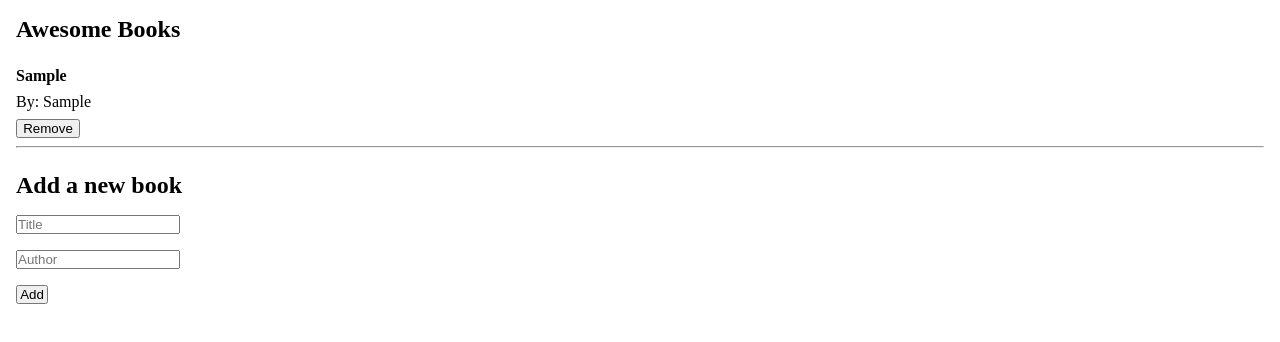
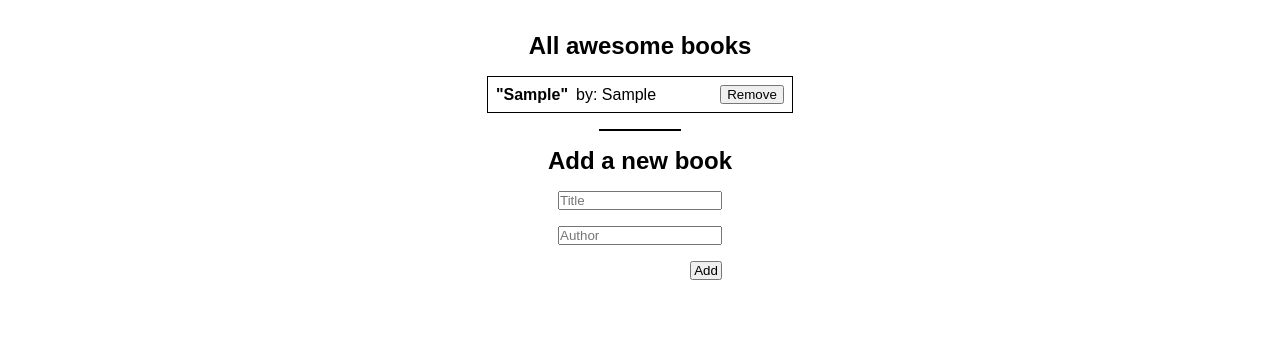
Before and after one commit to albertkantwi/Awesome_Books, a plain HTML site: page index.html in a window 1280 px wide. Both pictures are taken after typing "Sample", "Sample" into the empty fields and a click on the button "Add". Drawn offline with Linux system fonts and the light colour scheme.

Commit message:
Fix CSS layout

```diff
--- a/class.js
+++ b/class.js
@@ -8,22 +8,26 @@ class BookCollection {
       bookListDiv.innerHTML = '';
 
       this.books.forEach((book, index) => {
+        const booksContainerDiv = document.createElement('div');
+        booksContainerDiv.classList.add('books-container');
         const bookDiv = document.createElement('div');
         bookDiv.classList.add('book-details');
         bookDiv.innerHTML = `
-          <strong>${book.title}</strong> By: ${book.author}
+        <strong>"${book.title}"</strong> by: ${book.author}
         `;
 
+        const removeDiv = document.createElement('div');
         const removeBtn = document.createElement('button');
         removeBtn.classList.add('remove-btn');
         removeBtn.textContent = 'Remove';
         removeBtn.addEventListener('click', () => this.removeBook(index));
 
-        const hr = document.createElement('hr');
+        removeDiv.appendChild(removeBtn);
 
-        bookDiv.appendChild(removeBtn);
-        bookDiv.appendChild(hr);
-        bookListDiv.appendChild(bookDiv);
+        booksContainerDiv.appendChild(bookDiv);
+        booksContainerDiv.appendChild(removeDiv);
+
+        bookListDiv.appendChild(booksContainerDiv);
       });
     }
 
--- a/index.html
+++ b/index.html
@@ -9,8 +9,9 @@
 <body>
     <section>
         <main class="main">
-            <h1>Awesome Books</h1>
+            <h1>All awesome books</h1>
             <div class="books-list"></div>
+            <hr>
             <h1>Add a new book</h1>
             <form class="addForm">
                 <label for="title" hidden>Title:</label>
@@ -21,6 +22,6 @@
             </form>
         </main>
     </section>
-       <script src="class.js"></script>
+    <script src="class.js"></script>
 </body>
 </html>
--- a/style.css
+++ b/style.css
@@ -6,8 +6,15 @@
 .main {
   display: flex;
   flex-direction: column;
+  align-items: center;
   gap: 1rem;
-  padding: 1rem;
+  padding: 2rem;
+  font-family: Arial, Helvetica, sans-serif;
+}
+
+.main hr {
+  width: 5rem;
+  border: 1px solid black;
 }
 
 .addForm {
@@ -27,14 +34,27 @@
 
 .form-btn {
   width: 2rem;
+  align-self: flex-end;
+}
+
+.books-list {
+  display: flex;
+  flex-direction: column;
+  border: 1px solid black;
+}
+
+.books-container {
+  display: flex;
+  justify-content: space-between;
+  flex-direction: row;
+  align-items: center;
+  padding: 0.5rem;
+  gap: 4rem;
 }
 
 .book-details {
   display: flex;
-  flex-direction: column;
   gap: 0.5rem;
-  padding-top: 0.5rem;
-  padding-bottom: 0.5rem;
 }
 
 .remove-btn {
```
